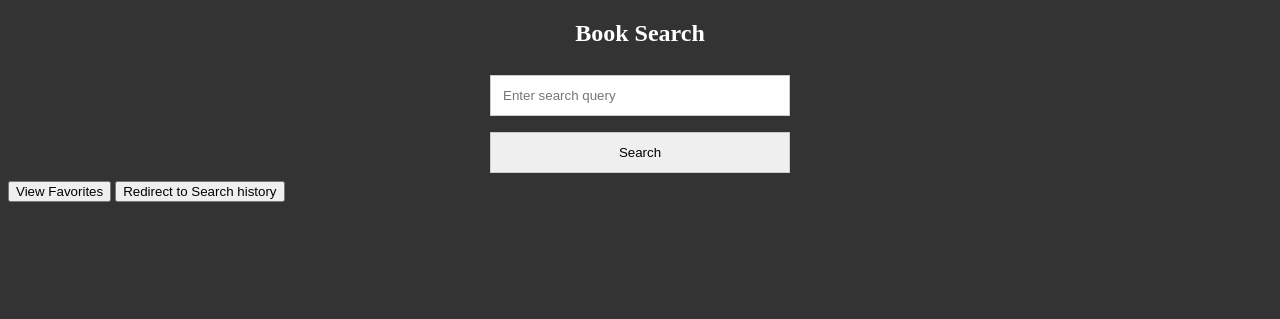
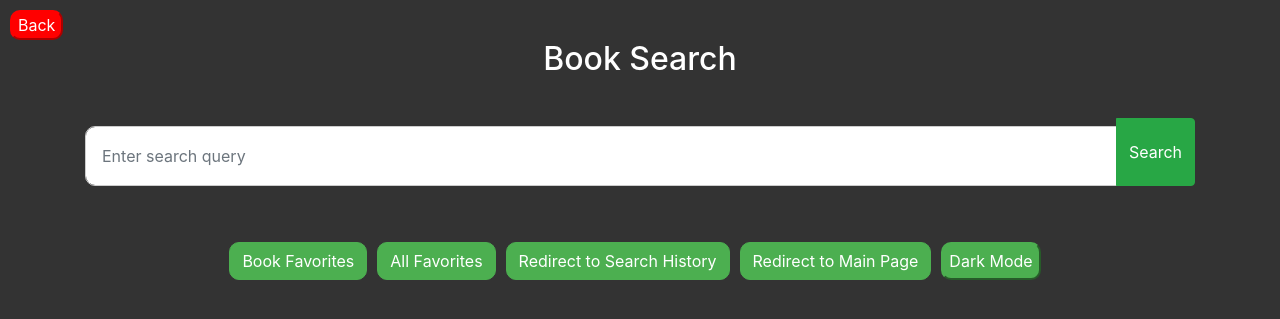
Before and after one commit to sunRyzen/Entertainment-Database, a PHP site: page /books/app.php in a window 1280 px wide. Shown: the top 319 px of the page. Run offline with PHP 8.4, Linux system fonts and the light colour scheme; some libraries are stand-ins or nearby versions.

Commit message:
Update app.php

```diff
--- a/capstone/books/app.php
+++ b/capstone/books/app.php
@@ -1,37 +1,63 @@
+<!doctype html>
+<html lang="en">
+<head>
+    <meta charset="utf-8">
+    <meta name="viewport" content="width=device-width, initial-scale=1">
+    <meta http-equiv="X-UA-Compatible" content="IE=edge">
+    <title>Book Search</title>
 
-  <title>Book Search</title>
-  <style>
-<!-- Bootstrap CSS -->
+    <!-- Bootstrap CSS -->
     <link rel="stylesheet" href="https://maxcdn.bootstrapcdn.com/bootstrap/4.0.0/css/bootstrap.min.css">
 
     <style>
-        h1 {
-            text-align: center;
+body.dark-mode {
+            background-color: #000;
+            color: #fff;
         }
 
-        h2 {
+        h1, h2 {
             text-align: center;
-            padding: 12px;
-            margin: 8px 0;
+            margin-top: 40px;
         }
 
         body {
             background-color: #333;
-			color: #FFF;
+            color: #FFF;
         }
 
         form {
-            width: 300px;
-            margin: 0 auto;
+            display: flex;
+            justify-content: center;
+            align-items: center;
+            margin-top: 40px;
         }
 
-        input[type=text], input[type=submit] {
-            width: 100%;
-            padding: 12px;
+        input[type=text] {
+            flex: 1;
+            margin-right: 10px;
+            width: 300px;
+            height: 60px;
+            padding: 12px 16px;
             margin: 8px 0;
             display: inline-block;
             border: 1px solid #ccc;
             box-sizing: border-box;
+            border-radius: 10px;
+        }
+
+        input[type=submit] {
+            margin-left: 10px;
+            width: 150px;
+                height: 10px;
+            border: none;
+            background-color: #4CAF50;
+            color: white;
+            cursor: pointer;
+            border-radius: 10px;
+        }
+
+  input[type=submit]:hover {
+            background-color: #4CAF50;
         }
 
         .light-mode {
@@ -51,15 +77,82 @@
         .light-mode .text-danger {
             color: red;
         }
+
+        .btn-group {
+            margin-top: 40px;
+            display: flex;
+            justify-content: center;
+        }
+
+        .btn-group button {
+            margin-right: 10px;
+            border-radius: 10px;
+            background-color: #4CAF50;
+            border-color: #4CAF50;
+            color: #fff;
+        }
+
+        .back-btn {
+            position: absolute;
+            left: 10px;
+            top: 10px;
+                border-radius: 10px;
+                background-color: #FF0000;
+                border-color: #FF0000;
+                color: #fff;
+            border-radius: 10px
+
+
+        }
+
+        button {
+            border-radius: 0;
+        }
+
+
     </style>
 </head>
 <body>
-  <h2>Book Search</h2>
-  <form action="search.php" method="get">
-    <input type="text" name="query" placeholder="Enter search query">
-    <input type="submit" value="Search">
-  </form>
-<a href="favorites.php"><button>View Favorites</button></a>
-  <a href="http://elvis.rowan.edu/~rejisa33/search-history.php"><button>Redirect to Search history</button></a>
+<div class="container">
+    <script>
+        function goBack() {
+            window.location.href = "http://elvis.rowan.edu/~umanaj47/";
+        }
+
+        function toggleDarkMode() {
+            const body = document.querySelector('body');
+            body.classList.toggle('dark-mode');
+        }
+    </script>
+
+    <h2>Book Search</h2>
+    <button class="back-btn" onclick="goBack()">Back</button>
+    <form action="search.php" method="get">
+        <div class="input-group mb-3">
+
+            <input type="text" name="query" placeholder="Enter search query" class="form-control">
+            <div class="input-group-append">
+                <button class="btn btn-success" type="submit">Search</button>
+            </div>
+        </div>
+    </form>
+
+    <div class="btn-group">
+
+        <a href="http://elvis.rowan.edu/~rejisa33/fav"><button class="btn btn-secondary">Book Favorites</button></a>
+        <a href="http://elvis.rowan.edu/~umanaj47/favorites.php"><button class="btn btn-secondary">All Favorites</button></a>
+        <a href="http://elvis.rowan.edu/~rejisa33/search-history.php"><button class="btn btn-secondary">Redirect to Search History</button></a>
+        <a href="http://elvis.rowan.edu/~umanaj47/"><button class="btn btn-secondary">Redirect to Main Page</button></a>
+
+    <button class="toggle-btn" onclick="toggleDarkMode()">Dark Mode</button>
+
+
+    </div>
+</div>
+
+<!-- jQuery first, then Popper.js, then Bootstrap JS -->
+<script src="https://code.jquery.com/jquery-3.2.1.slim.min.js"></script>
+<script src="https://cdnjs.cloudflare.com/ajax/libs/popper.js/1.12.9/umd/popper.min.js"></script>
+<script src="https://maxcdn.bootstrapcdn.com/bootstrap/4.0.0/js/bootstrap.min.js"></script>
 </body>
 </html>
```
